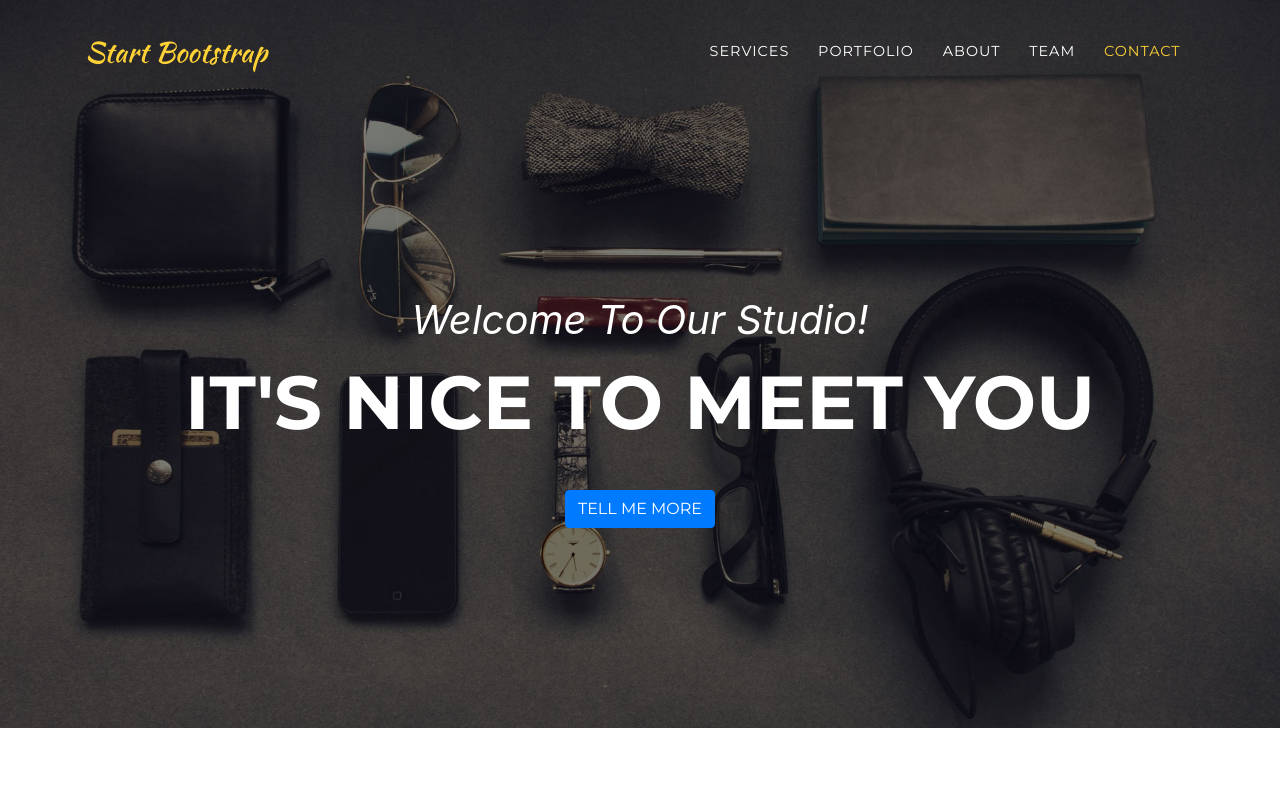
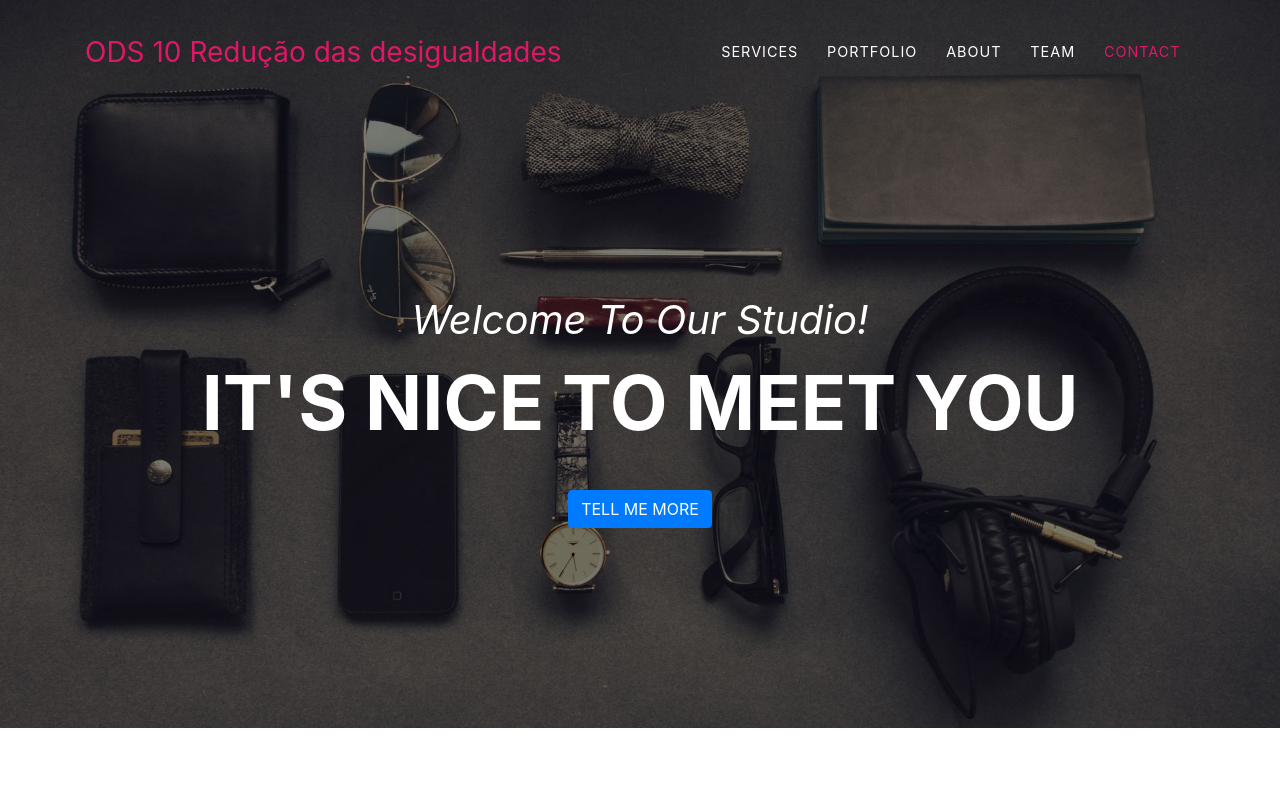
Before and after one commit to ods10/page, a website with bundled scripts: page index.html in a window 1280 px wide. Shown: the top 800 px of the page. Built offline with nearby package versions, Linux system fonts and the light colour scheme; a web font is replaced by a local one.

Commit message:
Adds fonts

```diff
--- a/css/agency.css
+++ b/css/agency.css
@@ -14,15 +14,15 @@
 }
 
 a {
-  color: #fed136;
+  color: #DE1768;
 }
 
 a:hover {
-  color: #fec503;
+  color: #840D3D;
 }
 
 .text-primary {
-  color: #fed136 !important;
+  color: #DE1768 !important;
 }
 
 h1,
@@ -71,13 +71,13 @@
 }
 
 .btn-primary {
-  background-color: #fed136;
-  border-color: #fed136;
+  background-color: #DE1768;
+  border-color: #DE1768;
 }
 
 .btn-primary:active, .btn-primary:focus, .btn-primary:hover {
-  background-color: #fec810 !important;
-  border-color: #fec810 !important;
+  background-color: #840D3D !important;
+  border-color: #840D3D !important;
   color: white;
 }
 
@@ -87,12 +87,12 @@
 }
 
 ::-moz-selection {
-  background: #fed136;
+  background: #DE1768;
   text-shadow: none;
 }
 
 ::selection {
-  background: #fed136;
+  background: #DE1768;
   text-shadow: none;
 }
 
@@ -119,17 +119,17 @@
   text-transform: uppercase;
   color: white;
   border: 0;
-  background-color: #fed136;
+  background-color: #DE1768;
   font-family: 'Montserrat', -apple-system, BlinkMacSystemFont, 'Segoe UI', Roboto, 'Helvetica Neue', Arial, sans-serif, 'Apple Color Emoji', 'Segoe UI Emoji', 'Segoe UI Symbol', 'Noto Color Emoji';
 }
 
 #mainNav .navbar-brand {
-  color: #fed136;
-  font-family: 'Kaushan Script', -apple-system, BlinkMacSystemFont, 'Segoe UI', Roboto, 'Helvetica Neue', Arial, sans-serif, 'Apple Color Emoji', 'Segoe UI Emoji', 'Segoe UI Symbol', 'Noto Color Emoji';
+  color: #DE1768;
+  font-family: 'Montserrat', -apple-system, BlinkMacSystemFont, 'Segoe UI', Roboto, 'Helvetica Neue', Arial, sans-serif, 'Apple Color Emoji', 'Segoe UI Emoji', 'Segoe UI Symbol', 'Noto Color Emoji';
 }
 
 #mainNav .navbar-brand.active, #mainNav .navbar-brand:active, #mainNav .navbar-brand:focus, #mainNav .navbar-brand:hover {
-  color: #fec503;
+  color: #840D3D;
 }
 
 #mainNav .navbar-nav .nav-item .nav-link {
@@ -142,7 +142,7 @@
 }
 
 #mainNav .navbar-nav .nav-item .nav-link.active, #mainNav .navbar-nav .nav-item .nav-link:hover {
-  color: #fed136;
+  color: #DE1768;
 }
 
 @media (min-width: 992px) {
@@ -452,7 +452,7 @@
   color: white;
   border: 7px solid #e9ecef;
   border-radius: 100%;
-  background-color: #fed136;
+  background-color: #DE1768;
 }
 
 .timeline > li .timeline-image h4 {
@@ -623,7 +623,7 @@
 }
 
 section#contact .form-control:focus {
-  border-color: #fed136;
+  border-color: #DE1768;
   -webkit-box-shadow: none;
   box-shadow: none;
 }
@@ -691,5 +691,5 @@
 }
 
 ul.social-buttons li a:active, ul.social-buttons li a:focus, ul.social-buttons li a:hover {
-  background-color: #fed136;
+  background-color: #DE1768;
 }
--- /dev/null
+++ b/fonts/droid-serif.css
@@ -0,0 +1,32 @@
+/* latin */
+@font-face {
+  font-family: 'Droid Serif';
+  font-style: italic;
+  font-weight: 400;
+  src: local('Droid Serif Italic'), local('DroidSerif-Italic'), url(https://fonts.gstatic.com/s/droidserif/v8/tDbK2oqRg1oM3QBjjcaDkOr4nAfcHg.woff2) format('woff2');
+  unicode-range: U+0000-00FF, U+0131, U+0152-0153, U+02BB-02BC, U+02C6, U+02DA, U+02DC, U+2000-206F, U+2074, U+20AC, U+2122, U+2191, U+2193, U+2212, U+2215, U+FEFF, U+FFFD;
+}
+/* latin */
+@font-face {
+  font-family: 'Droid Serif';
+  font-style: italic;
+  font-weight: 700;
+  src: local('Droid Serif Bold Italic'), local('DroidSerif-BoldItalic'), url(https://fonts.gstatic.com/s/droidserif/v8/tDbX2oqRg1oM3QBjjcaDkOr4lLz5CwOnSA.woff2) format('woff2');
+  unicode-range: U+0000-00FF, U+0131, U+0152-0153, U+02BB-02BC, U+02C6, U+02DA, U+02DC, U+2000-206F, U+2074, U+20AC, U+2122, U+2191, U+2193, U+2212, U+2215, U+FEFF, U+FFFD;
+}
+/* latin */
+@font-face {
+  font-family: 'Droid Serif';
+  font-style: normal;
+  font-weight: 400;
+  src: local('Droid Serif Regular'), local('DroidSerif-Regular'), url(https://fonts.gstatic.com/s/droidserif/v8/tDbI2oqRg1oM3QBjjcaDkOr9rAU.woff2) format('woff2');
+  unicode-range: U+0000-00FF, U+0131, U+0152-0153, U+02BB-02BC, U+02C6, U+02DA, U+02DC, U+2000-206F, U+2074, U+20AC, U+2122, U+2191, U+2193, U+2212, U+2215, U+FEFF, U+FFFD;
+}
+/* latin */
+@font-face {
+  font-family: 'Droid Serif';
+  font-style: normal;
+  font-weight: 700;
+  src: local('Droid Serif Bold'), local('DroidSerif-Bold'), url(https://fonts.gstatic.com/s/droidserif/v8/tDbV2oqRg1oM3QBjjcaDkOJGiRD7OwE.woff2) format('woff2');
+  unicode-range: U+0000-00FF, U+0131, U+0152-0153, U+02BB-02BC, U+02C6, U+02DA, U+02DC, U+2000-206F, U+2074, U+20AC, U+2122, U+2191, U+2193, U+2212, U+2215, U+FEFF, U+FFFD;
+}
--- /dev/null
+++ b/fonts/kaushan.css
@@ -0,0 +1,16 @@
+/* latin-ext */
+@font-face {
+  font-family: 'Kaushan Script';
+  font-style: normal;
+  font-weight: 400;
+  src: local('Kaushan Script'), local('KaushanScript-Regular'), url(https://fonts.gstatic.com/s/kaushanscript/v6/vm8vdRfvXFLG3OLnsO15WYS5DG72wNJHMw.woff2) format('woff2');
+  unicode-range: U+0100-024F, U+0259, U+1E00-1EFF, U+2020, U+20A0-20AB, U+20AD-20CF, U+2113, U+2C60-2C7F, U+A720-A7FF;
+}
+/* latin */
+@font-face {
+  font-family: 'Kaushan Script';
+  font-style: normal;
+  font-weight: 400;
+  src: local('Kaushan Script'), local('KaushanScript-Regular'), url(https://fonts.gstatic.com/s/kaushanscript/v6/vm8vdRfvXFLG3OLnsO15WYS5DG74wNI.woff2) format('woff2');
+  unicode-range: U+0000-00FF, U+0131, U+0152-0153, U+02BB-02BC, U+02C6, U+02DA, U+02DC, U+2000-206F, U+2074, U+20AC, U+2122, U+2191, U+2193, U+2212, U+2215, U+FEFF, U+FFFD;
+}
--- /dev/null
+++ b/fonts/montserrat.css
@@ -0,0 +1,80 @@
+/* cyrillic-ext */
+@font-face {
+  font-family: 'Montserrat';
+  font-style: normal;
+  font-weight: 400;
+  src: local('Montserrat Regular'), local('Montserrat-Regular'), url(https://fonts.gstatic.com/s/montserrat/v12/JTUSjIg1_i6t8kCHKm459WRhyzbi.woff2) format('woff2');
+  unicode-range: U+0460-052F, U+1C80-1C88, U+20B4, U+2DE0-2DFF, U+A640-A69F, U+FE2E-FE2F;
+}
+/* cyrillic */
+@font-face {
+  font-family: 'Montserrat';
+  font-style: normal;
+  font-weight: 400;
+  src: local('Montserrat Regular'), local('Montserrat-Regular'), url(https://fonts.gstatic.com/s/montserrat/v12/JTUSjIg1_i6t8kCHKm459W1hyzbi.woff2) format('woff2');
+  unicode-range: U+0400-045F, U+0490-0491, U+04B0-04B1, U+2116;
+}
+/* vietnamese */
+@font-face {
+  font-family: 'Montserrat';
+  font-style: normal;
+  font-weight: 400;
+  src: local('Montserrat Regular'), local('Montserrat-Regular'), url(https://fonts.gstatic.com/s/montserrat/v12/JTUSjIg1_i6t8kCHKm459WZhyzbi.woff2) format('woff2');
+  unicode-range: U+0102-0103, U+0110-0111, U+1EA0-1EF9, U+20AB;
+}
+/* latin-ext */
+@font-face {
+  font-family: 'Montserrat';
+  font-style: normal;
+  font-weight: 400;
+  src: local('Montserrat Regular'), local('Montserrat-Regular'), url(https://fonts.gstatic.com/s/montserrat/v12/JTUSjIg1_i6t8kCHKm459Wdhyzbi.woff2) format('woff2');
+  unicode-range: U+0100-024F, U+0259, U+1E00-1EFF, U+2020, U+20A0-20AB, U+20AD-20CF, U+2113, U+2C60-2C7F, U+A720-A7FF;
+}
+/* latin */
+@font-face {
+  font-family: 'Montserrat';
+  font-style: normal;
+  font-weight: 400;
+  src: local('Montserrat Regular'), local('Montserrat-Regular'), url(https://fonts.gstatic.com/s/montserrat/v12/JTUSjIg1_i6t8kCHKm459Wlhyw.woff2) format('woff2');
+  unicode-range: U+0000-00FF, U+0131, U+0152-0153, U+02BB-02BC, U+02C6, U+02DA, U+02DC, U+2000-206F, U+2074, U+20AC, U+2122, U+2191, U+2193, U+2212, U+2215, U+FEFF, U+FFFD;
+}
+/* cyrillic-ext */
+@font-face {
+  font-family: 'Montserrat';
+  font-style: normal;
+  font-weight: 700;
+  src: local('Montserrat Bold'), local('Montserrat-Bold'), url(https://fonts.gstatic.com/s/montserrat/v12/JTURjIg1_i6t8kCHKm45_dJE3gTD_u50.woff2) format('woff2');
+  unicode-range: U+0460-052F, U+1C80-1C88, U+20B4, U+2DE0-2DFF, U+A640-A69F, U+FE2E-FE2F;
+}
+/* cyrillic */
+@font-face {
+  font-family: 'Montserrat';
+  font-style: normal;
+  font-weight: 700;
+  src: local('Montserrat Bold'), local('Montserrat-Bold'), url(https://fonts.gstatic.com/s/montserrat/v12/JTURjIg1_i6t8kCHKm45_dJE3g3D_u50.woff2) format('woff2');
+  unicode-range: U+0400-045F, U+0490-0491, U+04B0-04B1, U+2116;
+}
+/* vietnamese */
+@font-face {
+  font-family: 'Montserrat';
+  font-style: normal;
+  font-weight: 700;
+  src: local('Montserrat Bold'), local('Montserrat-Bold'), url(https://fonts.gstatic.com/s/montserrat/v12/JTURjIg1_i6t8kCHKm45_dJE3gbD_u50.woff2) format('woff2');
+  unicode-range: U+0102-0103, U+0110-0111, U+1EA0-1EF9, U+20AB;
+}
+/* latin-ext */
+@font-face {
+  font-family: 'Montserrat';
+  font-style: normal;
+  font-weight: 700;
+  src: local('Montserrat Bold'), local('Montserrat-Bold'), url(https://fonts.gstatic.com/s/montserrat/v12/JTURjIg1_i6t8kCHKm45_dJE3gfD_u50.woff2) format('woff2');
+  unicode-range: U+0100-024F, U+0259, U+1E00-1EFF, U+2020, U+20A0-20AB, U+20AD-20CF, U+2113, U+2C60-2C7F, U+A720-A7FF;
+}
+/* latin */
+@font-face {
+  font-family: 'Montserrat';
+  font-style: normal;
+  font-weight: 700;
+  src: local('Montserrat Bold'), local('Montserrat-Bold'), url(https://fonts.gstatic.com/s/montserrat/v12/JTURjIg1_i6t8kCHKm45_dJE3gnD_g.woff2) format('woff2');
+  unicode-range: U+0000-00FF, U+0131, U+0152-0153, U+02BB-02BC, U+02C6, U+02DA, U+02DC, U+2000-206F, U+2074, U+20AC, U+2122, U+2191, U+2193, U+2212, U+2215, U+FEFF, U+FFFD;
+}
--- /dev/null
+++ b/fonts/roboto-slab.css
@@ -0,0 +1,224 @@
+/* cyrillic-ext */
+@font-face {
+  font-family: 'Roboto Slab';
+  font-style: normal;
+  font-weight: 100;
+  src: local('Roboto Slab Thin'), local('RobotoSlab-Thin'), url(https://fonts.gstatic.com/s/robotoslab/v7/BngOUXZYTXPIvIBgJJSb6u-u1qqh5CCD.woff2) format('woff2');
+  unicode-range: U+0460-052F, U+1C80-1C88, U+20B4, U+2DE0-2DFF, U+A640-A69F, U+FE2E-FE2F;
+}
+/* cyrillic */
+@font-face {
+  font-family: 'Roboto Slab';
+  font-style: normal;
+  font-weight: 100;
+  src: local('Roboto Slab Thin'), local('RobotoSlab-Thin'), url(https://fonts.gstatic.com/s/robotoslab/v7/BngOUXZYTXPIvIBgJJSb6u-u1qOh5CCD.woff2) format('woff2');
+  unicode-range: U+0400-045F, U+0490-0491, U+04B0-04B1, U+2116;
+}
+/* greek-ext */
+@font-face {
+  font-family: 'Roboto Slab';
+  font-style: normal;
+  font-weight: 100;
+  src: local('Roboto Slab Thin'), local('RobotoSlab-Thin'), url(https://fonts.gstatic.com/s/robotoslab/v7/BngOUXZYTXPIvIBgJJSb6u-u1quh5CCD.woff2) format('woff2');
+  unicode-range: U+1F00-1FFF;
+}
+/* greek */
+@font-face {
+  font-family: 'Roboto Slab';
+  font-style: normal;
+  font-weight: 100;
+  src: local('Roboto Slab Thin'), local('RobotoSlab-Thin'), url(https://fonts.gstatic.com/s/robotoslab/v7/BngOUXZYTXPIvIBgJJSb6u-u1qSh5CCD.woff2) format('woff2');
+  unicode-range: U+0370-03FF;
+}
+/* vietnamese */
+@font-face {
+  font-family: 'Roboto Slab';
+  font-style: normal;
+  font-weight: 100;
+  src: local('Roboto Slab Thin'), local('RobotoSlab-Thin'), url(https://fonts.gstatic.com/s/robotoslab/v7/BngOUXZYTXPIvIBgJJSb6u-u1qih5CCD.woff2) format('woff2');
+  unicode-range: U+0102-0103, U+0110-0111, U+1EA0-1EF9, U+20AB;
+}
+/* latin-ext */
+@font-face {
+  font-family: 'Roboto Slab';
+  font-style: normal;
+  font-weight: 100;
+  src: local('Roboto Slab Thin'), local('RobotoSlab-Thin'), url(https://fonts.gstatic.com/s/robotoslab/v7/BngOUXZYTXPIvIBgJJSb6u-u1qmh5CCD.woff2) format('woff2');
+  unicode-range: U+0100-024F, U+0259, U+1E00-1EFF, U+2020, U+20A0-20AB, U+20AD-20CF, U+2113, U+2C60-2C7F, U+A720-A7FF;
+}
+/* latin */
+@font-face {
+  font-family: 'Roboto Slab';
+  font-style: normal;
+  font-weight: 100;
+  src: local('Roboto Slab Thin'), local('RobotoSlab-Thin'), url(https://fonts.gstatic.com/s/robotoslab/v7/BngOUXZYTXPIvIBgJJSb6u-u1qeh5A.woff2) format('woff2');
+  unicode-range: U+0000-00FF, U+0131, U+0152-0153, U+02BB-02BC, U+02C6, U+02DA, U+02DC, U+2000-206F, U+2074, U+20AC, U+2122, U+2191, U+2193, U+2212, U+2215, U+FEFF, U+FFFD;
+}
+/* cyrillic-ext */
+@font-face {
+  font-family: 'Roboto Slab';
+  font-style: normal;
+  font-weight: 300;
+  src: local('Roboto Slab Light'), local('RobotoSlab-Light'), url(https://fonts.gstatic.com/s/robotoslab/v7/BngRUXZYTXPIvIBgJJSb6u9mxLCLwR26eg.woff2) format('woff2');
+  unicode-range: U+0460-052F, U+1C80-1C88, U+20B4, U+2DE0-2DFF, U+A640-A69F, U+FE2E-FE2F;
+}
+/* cyrillic */
+@font-face {
+  font-family: 'Roboto Slab';
+  font-style: normal;
+  font-weight: 300;
+  src: local('Roboto Slab Light'), local('RobotoSlab-Light'), url(https://fonts.gstatic.com/s/robotoslab/v7/BngRUXZYTXPIvIBgJJSb6u9mxLCCwR26eg.woff2) format('woff2');
+  unicode-range: U+0400-045F, U+0490-0491, U+04B0-04B1, U+2116;
+}
+/* greek-ext */
+@font-face {
+  font-family: 'Roboto Slab';
+  font-style: normal;
+  font-weight: 300;
+  src: local('Roboto Slab Light'), local('RobotoSlab-Light'), url(https://fonts.gstatic.com/s/robotoslab/v7/BngRUXZYTXPIvIBgJJSb6u9mxLCKwR26eg.woff2) format('woff2');
+  unicode-range: U+1F00-1FFF;
+}
+/* greek */
+@font-face {
+  font-family: 'Roboto Slab';
+  font-style: normal;
+  font-weight: 300;
+  src: local('Roboto Slab Light'), local('RobotoSlab-Light'), url(https://fonts.gstatic.com/s/robotoslab/v7/BngRUXZYTXPIvIBgJJSb6u9mxLCFwR26eg.woff2) format('woff2');
+  unicode-range: U+0370-03FF;
+}
+/* vietnamese */
+@font-face {
+  font-family: 'Roboto Slab';
+  font-style: normal;
+  font-weight: 300;
+  src: local('Roboto Slab Light'), local('RobotoSlab-Light'), url(https://fonts.gstatic.com/s/robotoslab/v7/BngRUXZYTXPIvIBgJJSb6u9mxLCJwR26eg.woff2) format('woff2');
+  unicode-range: U+0102-0103, U+0110-0111, U+1EA0-1EF9, U+20AB;
+}
+/* latin-ext */
+@font-face {
+  font-family: 'Roboto Slab';
+  font-style: normal;
+  font-weight: 300;
+  src: local('Roboto Slab Light'), local('RobotoSlab-Light'), url(https://fonts.gstatic.com/s/robotoslab/v7/BngRUXZYTXPIvIBgJJSb6u9mxLCIwR26eg.woff2) format('woff2');
+  unicode-range: U+0100-024F, U+0259, U+1E00-1EFF, U+2020, U+20A0-20AB, U+20AD-20CF, U+2113, U+2C60-2C7F, U+A720-A7FF;
+}
+/* latin */
+@font-face {
+  font-family: 'Roboto Slab';
+  font-style: normal;
+  font-weight: 300;
+  src: local('Roboto Slab Light'), local('RobotoSlab-Light'), url(https://fonts.gstatic.com/s/robotoslab/v7/BngRUXZYTXPIvIBgJJSb6u9mxLCGwR0.woff2) format('woff2');
+  unicode-range: U+0000-00FF, U+0131, U+0152-0153, U+02BB-02BC, U+02C6, U+02DA, U+02DC, U+2000-206F, U+2074, U+20AC, U+2122, U+2191, U+2193, U+2212, U+2215, U+FEFF, U+FFFD;
+}
+/* cyrillic-ext */
+@font-face {
+  font-family: 'Roboto Slab';
+  font-style: normal;
+  font-weight: 400;
+  src: local('Roboto Slab Regular'), local('RobotoSlab-Regular'), url(https://fonts.gstatic.com/s/robotoslab/v7/BngMUXZYTXPIvIBgJJSb6ufA5qW54A.woff2) format('woff2');
+  unicode-range: U+0460-052F, U+1C80-1C88, U+20B4, U+2DE0-2DFF, U+A640-A69F, U+FE2E-FE2F;
+}
+/* cyrillic */
+@font-face {
+  font-family: 'Roboto Slab';
+  font-style: normal;
+  font-weight: 400;
+  src: local('Roboto Slab Regular'), local('RobotoSlab-Regular'), url(https://fonts.gstatic.com/s/robotoslab/v7/BngMUXZYTXPIvIBgJJSb6ufJ5qW54A.woff2) format('woff2');
+  unicode-range: U+0400-045F, U+0490-0491, U+04B0-04B1, U+2116;
+}
+/* greek-ext */
+@font-face {
+  font-family: 'Roboto Slab';
+  font-style: normal;
+  font-weight: 400;
+  src: local('Roboto Slab Regular'), local('RobotoSlab-Regular'), url(https://fonts.gstatic.com/s/robotoslab/v7/BngMUXZYTXPIvIBgJJSb6ufB5qW54A.woff2) format('woff2');
+  unicode-range: U+1F00-1FFF;
+}
+/* greek */
+@font-face {
+  font-family: 'Roboto Slab';
+  font-style: normal;
+  font-weight: 400;
+  src: local('Roboto Slab Regular'), local('RobotoSlab-Regular'), url(https://fonts.gstatic.com/s/robotoslab/v7/BngMUXZYTXPIvIBgJJSb6ufO5qW54A.woff2) format('woff2');
+  unicode-range: U+0370-03FF;
+}
+/* vietnamese */
+@font-face {
+  font-family: 'Roboto Slab';
+  font-style: normal;
+  font-weight: 400;
+  src: local('Roboto Slab Regular'), local('RobotoSlab-Regular'), url(https://fonts.gstatic.com/s/robotoslab/v7/BngMUXZYTXPIvIBgJJSb6ufC5qW54A.woff2) format('woff2');
+  unicode-range: U+0102-0103, U+0110-0111, U+1EA0-1EF9, U+20AB;
+}
+/* latin-ext */
+@font-face {
+  font-family: 'Roboto Slab';
+  font-style: normal;
+  font-weight: 400;
+  src: local('Roboto Slab Regular'), local('RobotoSlab-Regular'), url(https://fonts.gstatic.com/s/robotoslab/v7/BngMUXZYTXPIvIBgJJSb6ufD5qW54A.woff2) format('woff2');
+  unicode-range: U+0100-024F, U+0259, U+1E00-1EFF, U+2020, U+20A0-20AB, U+20AD-20CF, U+2113, U+2C60-2C7F, U+A720-A7FF;
+}
+/* latin */
+@font-face {
+  font-family: 'Roboto Slab';
+  font-style: normal;
+  font-weight: 400;
+  src: local('Roboto Slab Regular'), local('RobotoSlab-Regular'), url(https://fonts.gstatic.com/s/robotoslab/v7/BngMUXZYTXPIvIBgJJSb6ufN5qU.woff2) format('woff2');
+  unicode-range: U+0000-00FF, U+0131, U+0152-0153, U+02BB-02BC, U+02C6, U+02DA, U+02DC, U+2000-206F, U+2074, U+20AC, U+2122, U+2191, U+2193, U+2212, U+2215, U+FEFF, U+FFFD;
+}
+/* cyrillic-ext */
+@font-face {
+  font-family: 'Roboto Slab';
+  font-style: normal;
+  font-weight: 700;
+  src: local('Roboto Slab Bold'), local('RobotoSlab-Bold'), url(https://fonts.gstatic.com/s/robotoslab/v7/BngRUXZYTXPIvIBgJJSb6u92w7CLwR26eg.woff2) format('woff2');
+  unicode-range: U+0460-052F, U+1C80-1C88, U+20B4, U+2DE0-2DFF, U+A640-A69F, U+FE2E-FE2F;
+}
+/* cyrillic */
+@font-face {
+  font-family: 'Roboto Slab';
+  font-style: normal;
+  font-weight: 700;
+  src: local('Roboto Slab Bold'), local('RobotoSlab-Bold'), url(https://fonts.gstatic.com/s/robotoslab/v7/BngRUXZYTXPIvIBgJJSb6u92w7CCwR26eg.woff2) format('woff2');
+  unicode-range: U+0400-045F, U+0490-0491, U+04B0-04B1, U+2116;
+}
+/* greek-ext */
+@font-face {
+  font-family: 'Roboto Slab';
+  font-style: normal;
+  font-weight: 700;
+  src: local('Roboto Slab Bold'), local('RobotoSlab-Bold'), url(https://fonts.gstatic.com/s/robotoslab/v7/BngRUXZYTXPIvIBgJJSb6u92w7CKwR26eg.woff2) format('woff2');
+  unicode-range: U+1F00-1FFF;
+}
+/* greek */
+@font-face {
+  font-family: 'Roboto Slab';
+  font-style: normal;
+  font-weight: 700;
+  src: local('Roboto Slab Bold'), local('RobotoSlab-Bold'), url(https://fonts.gstatic.com/s/robotoslab/v7/BngRUXZYTXPIvIBgJJSb6u92w7CFwR26eg.woff2) format('woff2');
+  unicode-range: U+0370-03FF;
+}
+/* vietnamese */
+@font-face {
+  font-family: 'Roboto Slab';
+  font-style: normal;
+  font-weight: 700;
+  src: local('Roboto Slab Bold'), local('RobotoSlab-Bold'), url(https://fonts.gstatic.com/s/robotoslab/v7/BngRUXZYTXPIvIBgJJSb6u92w7CJwR26eg.woff2) format('woff2');
+  unicode-range: U+0102-0103, U+0110-0111, U+1EA0-1EF9, U+20AB;
+}
+/* latin-ext */
+@font-face {
+  font-family: 'Roboto Slab';
+  font-style: normal;
+  font-weight: 700;
+  src: local('Roboto Slab Bold'), local('RobotoSlab-Bold'), url(https://fonts.gstatic.com/s/robotoslab/v7/BngRUXZYTXPIvIBgJJSb6u92w7CIwR26eg.woff2) format('woff2');
+  unicode-range: U+0100-024F, U+0259, U+1E00-1EFF, U+2020, U+20A0-20AB, U+20AD-20CF, U+2113, U+2C60-2C7F, U+A720-A7FF;
+}
+/* latin */
+@font-face {
+  font-family: 'Roboto Slab';
+  font-style: normal;
+  font-weight: 700;
+  src: local('Roboto Slab Bold'), local('RobotoSlab-Bold'), url(https://fonts.gstatic.com/s/robotoslab/v7/BngRUXZYTXPIvIBgJJSb6u92w7CGwR0.woff2) format('woff2');
+  unicode-range: U+0000-00FF, U+0131, U+0152-0153, U+02BB-02BC, U+02C6, U+02DA, U+02DC, U+2000-206F, U+2074, U+20AC, U+2122, U+2191, U+2193, U+2212, U+2215, U+FEFF, U+FFFD;
+}
--- a/index.html
+++ b/index.html
@@ -8,20 +8,20 @@
     <meta name="description" content="">
     <meta name="author" content="">
 
-    <title>Agency - Start Bootstrap Theme</title>
+    <title>Agenda 2030 ODS10</title>
 
     <!-- Bootstrap core CSS -->
     <link href="vendor/bootstrap/css/bootstrap.min.css" rel="stylesheet">
 
     <!-- Custom fonts for this template -->
     <link href="vendor/fontawesome-free/css/all.min.css" rel="stylesheet" type="text/css">
-    <link href="https://fonts.googleapis.com/css?family=Montserrat:400,700" rel="stylesheet" type="text/css">
-    <link href='https://fonts.googleapis.com/css?family=Kaushan+Script' rel='stylesheet' type='text/css'>
-    <link href='https://fonts.googleapis.com/css?family=Droid+Serif:400,700,400italic,700italic' rel='stylesheet' type='text/css'>
-    <link href='https://fonts.googleapis.com/css?family=Roboto+Slab:400,100,300,700' rel='stylesheet' type='text/css'>
+    <link href="fonts/montserrat.css" rel="stylesheet" type="text/css">
+    <link href='fonts/kaushan.css' rel='stylesheet' type='text/css'>
+    <link href='fonts/droid-serif.css' rel='stylesheet' type='text/css'>
+    <link href='fonts/roboto-slab.css' rel='stylesheet' type='text/css'>
 
     <!-- Custom styles for this template -->
-    <link href="css/agency.min.css" rel="stylesheet">
+    <link href="css/agency.css" rel="stylesheet">
 
   </head>
 
@@ -30,7 +30,7 @@
     <!-- Navigation -->
     <nav class="navbar navbar-expand-lg navbar-dark fixed-top" id="mainNav">
       <div class="container">
-        <a class="navbar-brand js-scroll-trigger" href="#page-top">Start Bootstrap</a>
+        <a class="navbar-brand js-scroll-trigger" href="#page-top">ODS 10 Redução das desigualdades</a>
         <button class="navbar-toggler navbar-toggler-right" type="button" data-toggle="collapse" data-target="#navbarResponsive" aria-controls="navbarResponsive" aria-expanded="false" aria-label="Toggle navigation">
           Menu
           <i class="fas fa-bars"></i>
```
